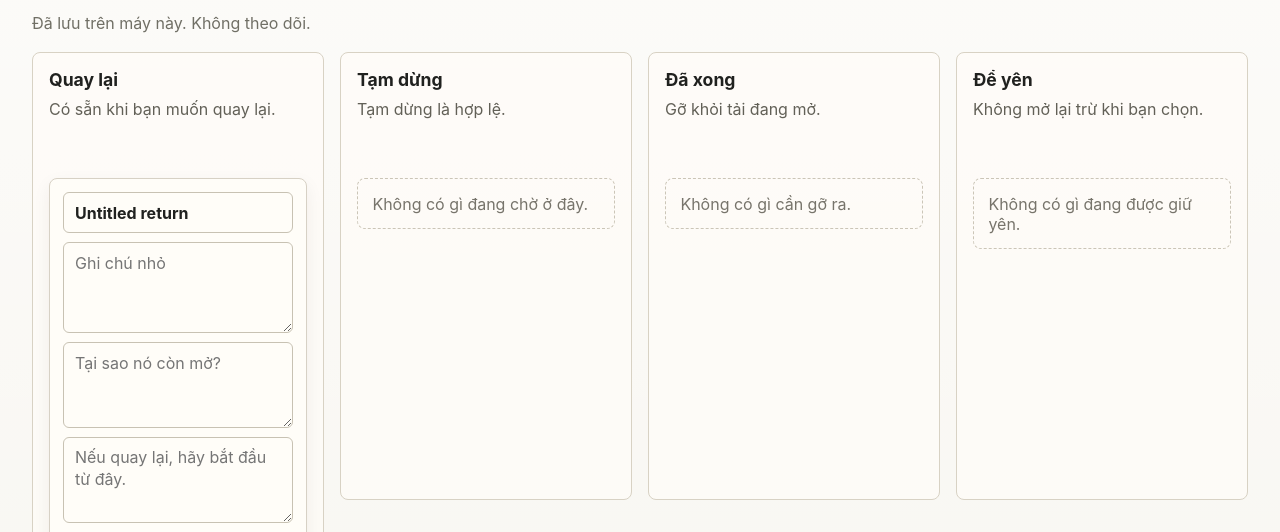
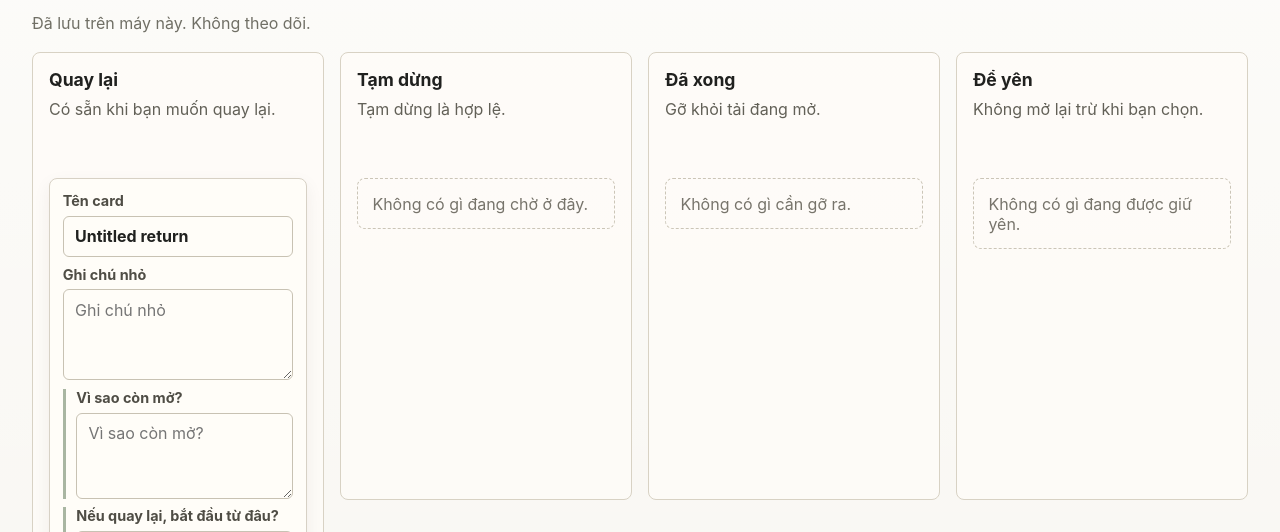
Before and after one commit to nguyentudu/today-board, a website built with Vite: page index.html in a window 1280 px wide. Both pictures are taken after a click on the button "Tạo card". Shown: the part 215-747 px from the top of the page. Built offline with nearby package versions, Linux system fonts and the light colour scheme.

Commit message:
Improve re-entry notes visibility

```diff
--- a/src/app.ts
+++ b/src/app.ts
@@ -1,7 +1,7 @@
 import type { Board as BoardModel } from "./domain/board";
 import { loadBoard, saveBoard } from "./storage/localStore";
 import { Board as BoardView } from "./ui/Board";
-import type { Language } from "./ui/copy";
+import type { Language } from "./ui/i18n";
 
 const app = document.querySelector<HTMLDivElement>("#app");
 
--- a/src/ui/Board.ts
+++ b/src/ui/Board.ts
@@ -12,8 +12,8 @@ import { BOARD_STATES } from "../domain/state";
 import { exportBoard, readImportedBoard } from "../storage/exportBoard";
 import { saveBoard } from "../storage/localStore";
 import { Column } from "./Column";
-import type { Language } from "./copy";
-import { copy } from "./copy";
+import type { Language } from "./i18n";
+import { copy } from "./i18n";
 
 interface BoardProps {
   board: BoardModel;
--- a/src/ui/Card.ts
+++ b/src/ui/Card.ts
@@ -1,8 +1,8 @@
 import type { Card as BoardCard } from "../domain/card";
 import type { BoardState } from "../domain/state";
 import { CardEditor } from "./CardEditor";
-import type { Language } from "./copy";
-import { copy } from "./copy";
+import type { Language } from "./i18n";
+import { copy } from "./i18n";
 import { BOARD_STATES } from "../domain/state";
 
 interface CardProps {
--- a/src/ui/CardEditor.ts
+++ b/src/ui/CardEditor.ts
@@ -1,6 +1,6 @@
 import type { Card } from "../domain/card";
-import type { Language } from "./copy";
-import { copy } from "./copy";
+import type { Language } from "./i18n";
+import { copy } from "./i18n";
 
 interface CardEditorProps {
   card: Card;
@@ -23,12 +23,28 @@ export function CardEditor({
   const editor = document.createElement("div");
   editor.className = "card-editor";
 
+  const titleField = document.createElement("label");
+  titleField.className = "card-field";
+
+  const titleLabel = document.createElement("span");
+  titleLabel.className = "field-label";
+  titleLabel.textContent = text.cardName;
+
   const title = document.createElement("input");
   title.className = "card-title-input";
   title.type = "text";
   title.value = card.title;
   title.ariaLabel = text.cardName;
   title.addEventListener("change", () => onRename(title.value));
+
+  titleField.append(titleLabel, title);
+
+  const noteField = document.createElement("label");
+  noteField.className = "card-field";
+
+  const noteLabel = document.createElement("span");
+  noteLabel.className = "field-label";
+  noteLabel.textContent = text.tinyNote;
 
   const note = document.createElement("textarea");
   note.className = "card-note-input";
@@ -39,6 +55,15 @@ export function CardEditor({
   note.ariaLabel = text.tinyNote;
   note.addEventListener("change", () => onNote(note.value));
 
+  noteField.append(noteLabel, note);
+
+  const whyStillOpenField = document.createElement("label");
+  whyStillOpenField.className = "card-field reentry-field";
+
+  const whyStillOpenLabel = document.createElement("span");
+  whyStillOpenLabel.className = "field-label";
+  whyStillOpenLabel.textContent = text.whyStillOpen;
+
   const whyStillOpen = document.createElement("textarea");
   whyStillOpen.className = "card-reentry-input";
   whyStillOpen.value = card.whyStillOpen;
@@ -47,6 +72,15 @@ export function CardEditor({
   whyStillOpen.placeholder = text.whyStillOpen;
   whyStillOpen.ariaLabel = text.whyStillOpen;
   whyStillOpen.addEventListener("change", () => onWhyStillOpen(whyStillOpen.value));
+
+  whyStillOpenField.append(whyStillOpenLabel, whyStillOpen);
+
+  const ifYouReturnField = document.createElement("label");
+  ifYouReturnField.className = "card-field reentry-field";
+
+  const ifYouReturnLabel = document.createElement("span");
+  ifYouReturnLabel.className = "field-label";
+  ifYouReturnLabel.textContent = text.ifYouReturn;
 
   const ifYouReturn = document.createElement("textarea");
   ifYouReturn.className = "card-reentry-input";
@@ -57,7 +91,9 @@ export function CardEditor({
   ifYouReturn.ariaLabel = text.ifYouReturn;
   ifYouReturn.addEventListener("change", () => onIfYouReturn(ifYouReturn.value));
 
-  editor.append(title, note, whyStillOpen, ifYouReturn);
+  ifYouReturnField.append(ifYouReturnLabel, ifYouReturn);
+
+  editor.append(titleField, noteField, whyStillOpenField, ifYouReturnField);
 
   return editor;
 }
--- a/src/ui/Column.ts
+++ b/src/ui/Column.ts
@@ -1,8 +1,8 @@
 import type { Board } from "../domain/board";
 import type { BoardState } from "../domain/state";
 import { Card } from "./Card";
-import type { Language } from "./copy";
-import { copy } from "./copy";
+import type { Language } from "./i18n";
+import { copy } from "./i18n";
 
 interface ColumnProps {
   board: Board;
--- a/src/ui/copy.ts
+++ b/src/ui/i18n.ts
@@ -17,7 +17,7 @@ export const copy = {
     cardName: "Card name",
     tinyNote: "Tiny note",
     whyStillOpen: "Why is this still open?",
-    ifYouReturn: "If you return later, start here.",
+    ifYouReturn: "If I return, start here",
     created: "Created",
     lastTouched: "Last touched",
     currentState: "Current state",
@@ -55,8 +55,8 @@ export const copy = {
     hideCard: "Ẩn card",
     cardName: "Tên card",
     tinyNote: "Ghi chú nhỏ",
-    whyStillOpen: "Tại sao nó còn mở?",
-    ifYouReturn: "Nếu quay lại, hãy bắt đầu từ đây.",
+    whyStillOpen: "Vì sao còn mở?",
+    ifYouReturn: "Nếu quay lại, bắt đầu từ đâu?",
     created: "Đã tạo",
     lastTouched: "Lần cuối chạm",
     currentState: "Vùng hiện tại",
--- a/styles/main.css
+++ b/styles/main.css
@@ -184,6 +184,23 @@ textarea {
   gap: 0.55rem;
 }
 
+.card-field {
+  display: grid;
+  gap: 0.35rem;
+}
+
+.field-label {
+  color: #4f4d45;
+  font-size: 0.9rem;
+  font-weight: 700;
+  line-height: 1.25;
+}
+
+.reentry-field {
+  border-left: 3px solid #a9b6a2;
+  padding-left: 0.65rem;
+}
+
 .card-title-input {
   font-weight: 700;
 }
```
Also changed, not shown: docs/test/FEEDBACK_FORM.md (+6 -5 lines), docs/test/RETURN_REPORT.md (+11 -4 lines), docs/test/TEST_PROTOCOL.md (+14 -4 lines).
